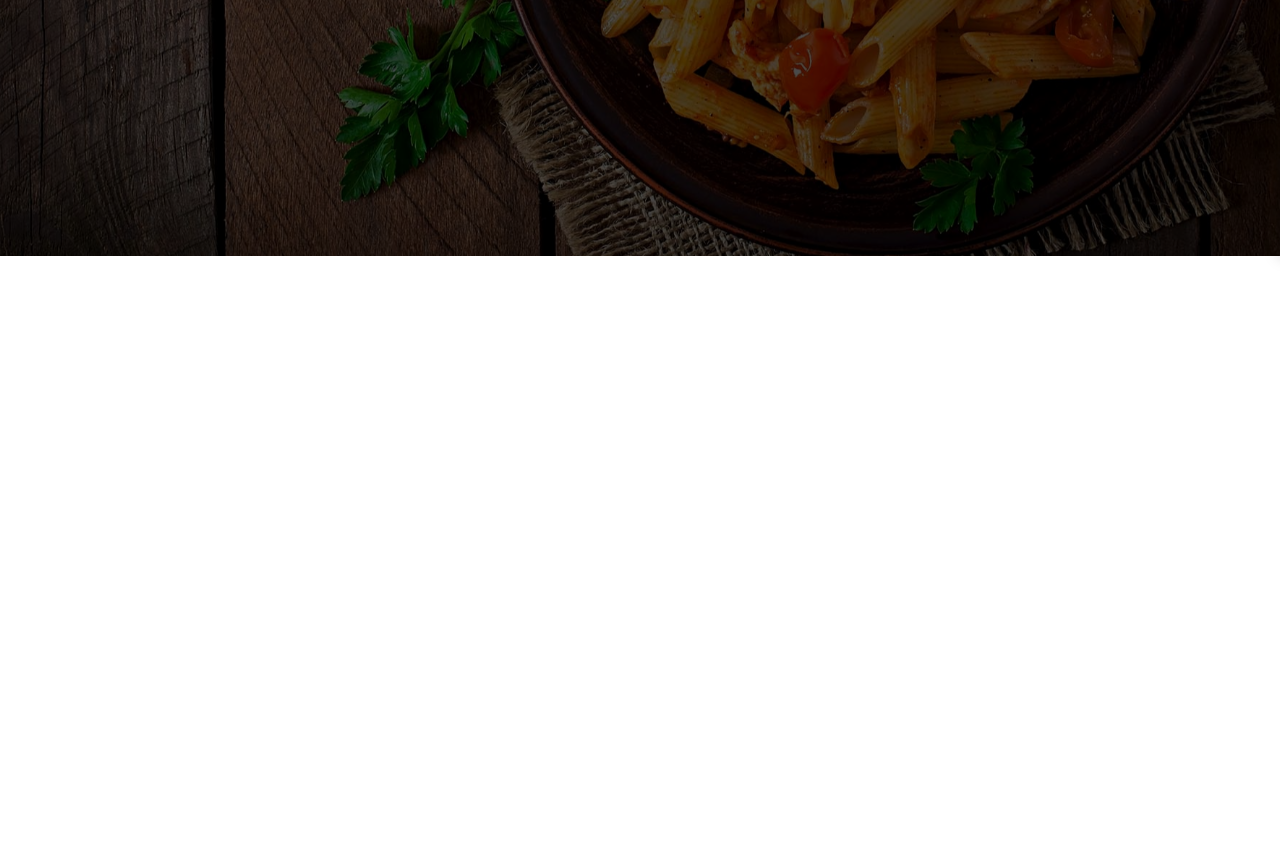
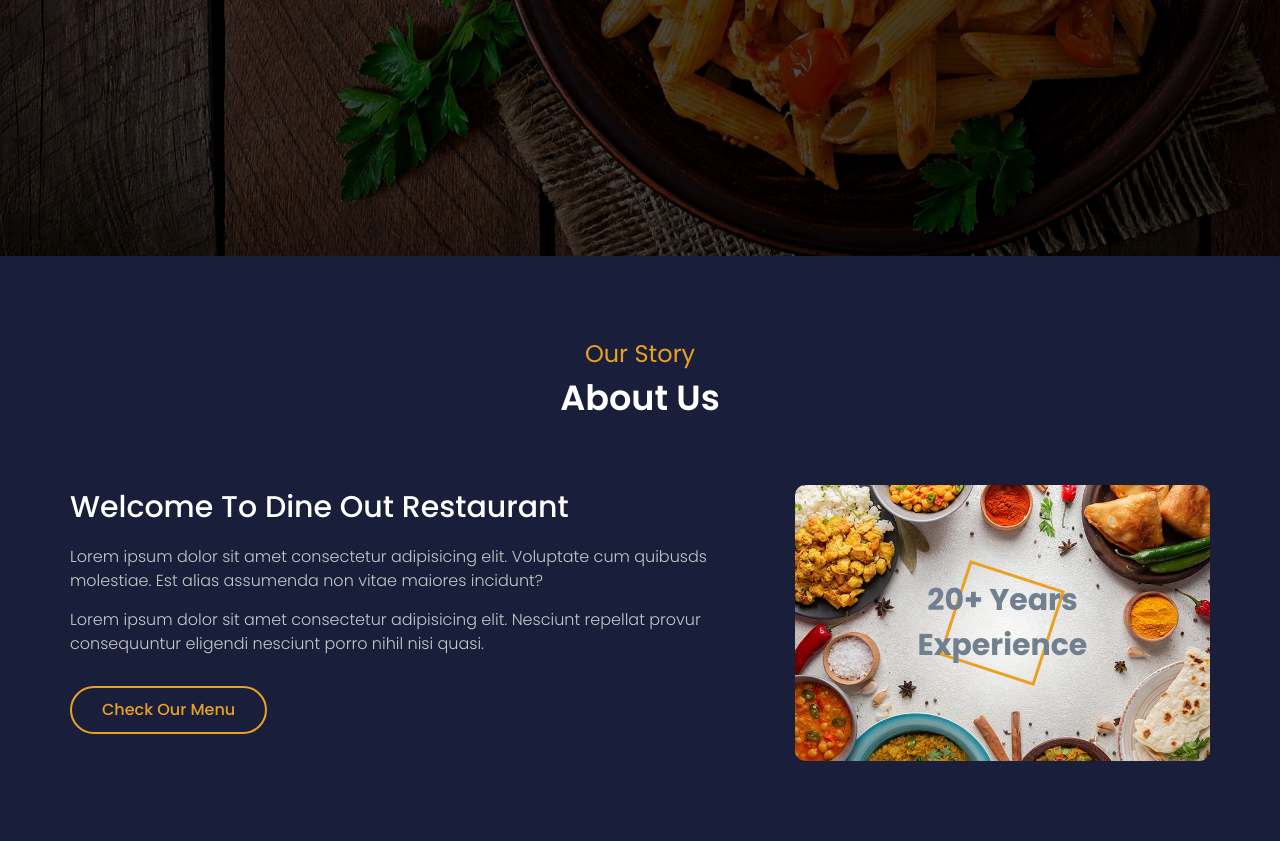
Before and after one commit to apurbu-sarder-apu/Restaurant-project, a plain HTML site: page index.html in a window 1280 px wide. Shown: the part 544-1385 px from the top of the page. Before the commit the page ends 800 px from the top, so only its background shows below. Drawn offline with Linux system fonts and the light colour scheme.

Commit message:
About section

```diff
--- a/index.html
+++ b/index.html
@@ -50,6 +50,34 @@
     </section>
 
     <!----------Home Section Start---------->
+
+
+    <!-- about section start -->
+        <section class="about-section sec-padding" id="about">
+            <div class="container">
+                <div class="row">
+                    <div class="section-title">
+                        <h2 data-title="our story">about us</h2>
+                    </div>
+
+                </div>
+                <div class="row">
+                    <div class="about-text">
+                        <h3>Welcome to Dine Out Restaurant</h3>
+                        <p>Lorem ipsum dolor sit amet consectetur adipisicing elit. Voluptate cum quibusds molestiae. Est alias assumenda non vitae maiores incidunt?</p>
+                        <p>Lorem ipsum dolor sit amet consectetur adipisicing elit. Nesciunt repellat provur consequuntur eligendi nesciunt porro nihil nisi quasi.</p>
+                        <a href="#our-menu" class="btn btn-default">check our menu<a>
+                    </div>
+                    <div class="about-img">
+                        <div class="img-box">
+                            <h3>20+ years experience</h3>
+                            <img src="img/about-img.jpg" alt="about img">
+                        </div>
+                    </div>
+                </div>
+            </div>
+        </section>
+    <!-- about section end -->
     <script src="script.js"></script>
 </body>
 </html>
--- a/style.css
+++ b/style.css
@@ -70,6 +70,10 @@ h6{
     font-weight: 500;
     color: var(--white);
 }
+p{
+    font-size: 16px;
+}
+
 
 
 
@@ -80,8 +84,8 @@ h6{
 
 
 .row{
-    display: flex;
-    flex-wrap: wrap;
+    display: flex !important;
+    /* flex-wrap: wrap; */
 }
 
 .justify-content-between{
@@ -96,6 +100,39 @@ h6{
 .min-vh-100{
     min-height: 100vh;
 }
+
+
+.sec-padding{
+    padding: 80px 0;
+}
+
+
+/*---------- section title -----------*/
+.section-title{
+
+    width: 100%;
+    padding: 0 15px;
+    text-align: center;
+    margin-bottom: 60px;
+}
+
+
+.section-title h2{
+    font-size: 35px;
+    text-transform: capitalize;
+}
+
+
+.section-title h2::before{
+    content: attr(data-title);
+    display: block;
+    font-size: 24px;
+    color: var(--main-color);
+    font-family: var(--cursive-font);
+    font-weight: 400;
+    text-transform: capitalize;
+}
+
 
 
 /* buttons */
@@ -135,6 +172,16 @@ h6{
     }
     50%{
         transform: scale(1.1);
+    }
+}
+
+
+@keyframes spin01{
+    0%{
+        transform: rotate(0deg);
+    }
+    100%{
+        transform: rotate(360deg);
     }
 }
 
@@ -344,3 +391,75 @@ h6{
 .home-text p{
     margin: 0 0 30px;
 }
+
+
+/*---------- about section ----------*/
+
+.about-section{
+    background-color: var(--dark-light);
+}
+
+
+.about-text,
+.about-img{
+    width: 100%;
+    padding: 0 15px;
+}
+
+
+.about-text h3{
+    font-size: 30px;
+    text-transform: capitalize;
+    margin: 0 0 15px;
+}
+
+
+.about-text p{
+    margin: 0 0 15px;
+    /* background-color: red; */
+}
+
+
+.about-text .btn{
+    margin: 15px 0 0;
+}
+
+
+.about-img img{
+    width: 100%;
+    border-radius: 10px;
+}
+
+
+.about-img .img-box{
+    position: relative;
+}
+
+
+.about-img .img-box::before{
+    content: '';
+    position: absolute;
+    height: 100px;
+    width: 100px;
+    border: 3px solid var(--main-color);
+    left: calc(50% - 50px);
+    top: calc(50% - 50px);
+    animation: spin01 7s linear infinite;
+
+}
+
+
+.about-img .img-box h3{
+    position: absolute;
+    left: 50%;
+    top: 50%;
+    width: 100%;
+    max-width: 250px;
+    text-align: center;
+    transform: translate(-50%, -50%);
+    font-size: 30px;
+    font-family: var(--cursive-font);
+    color: slategray;
+    font-weight: bold;
+    text-transform: capitalize;
+}
```
